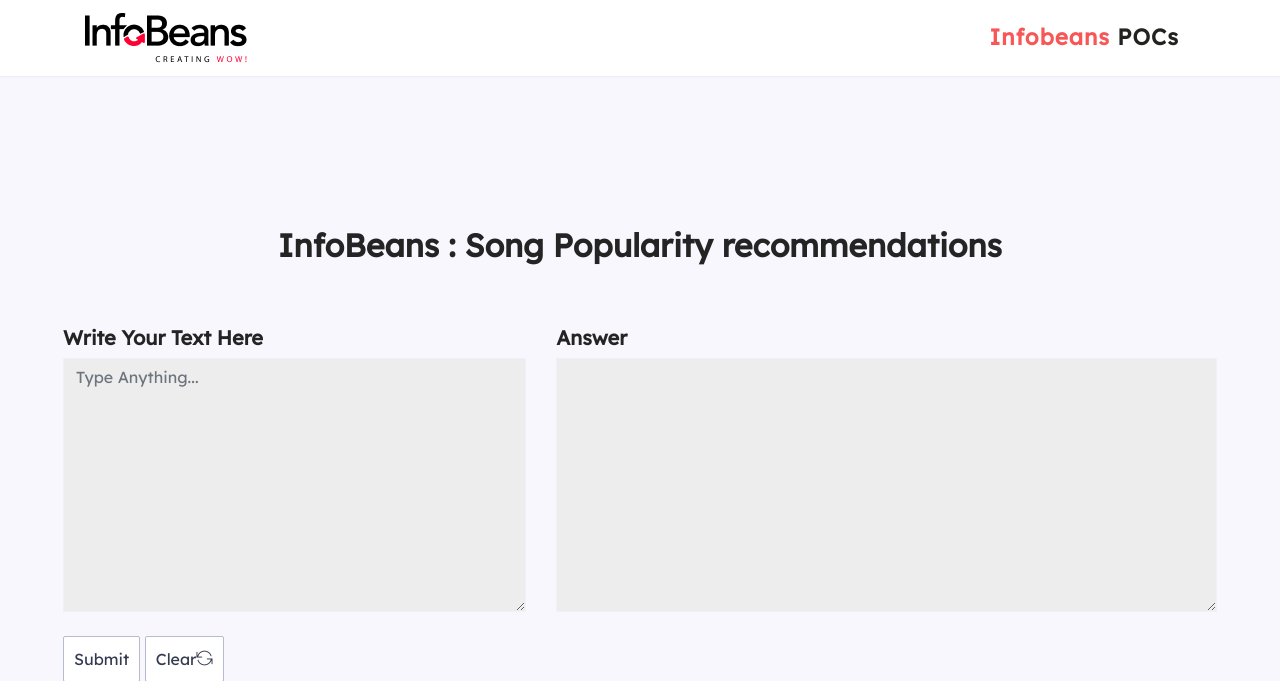
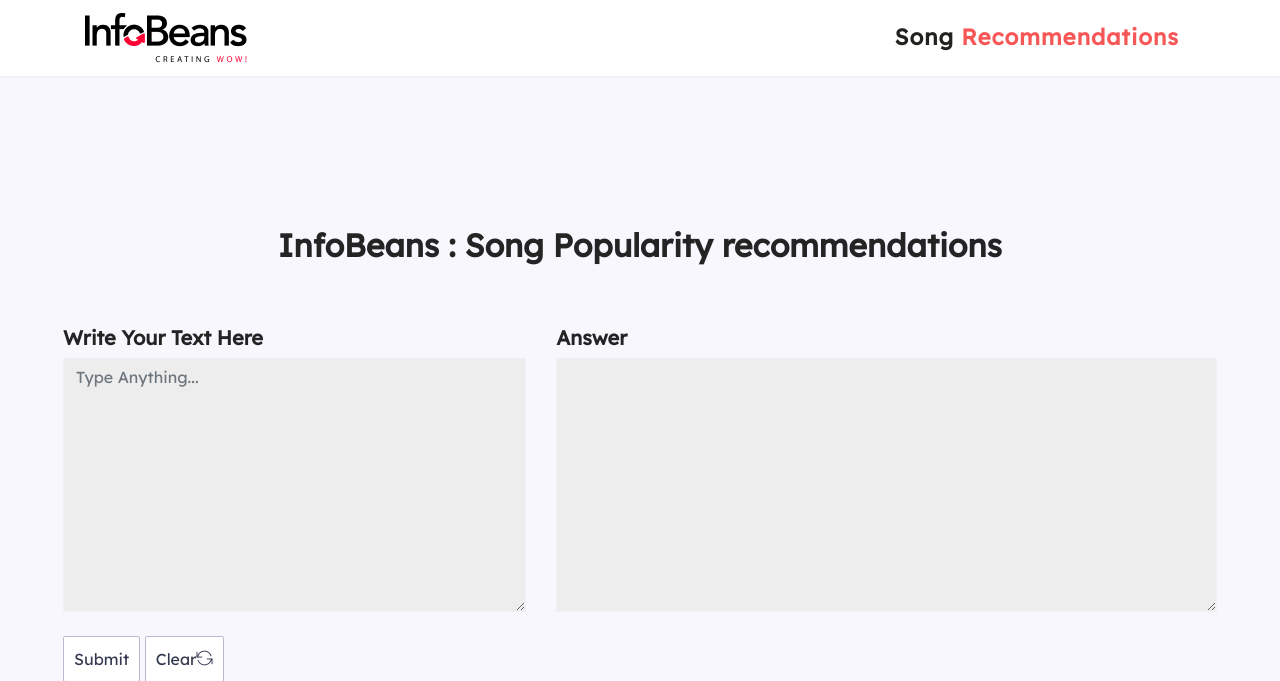
Before and after one commit to rahuldhamecha-infobeans/spam-ham-detection, a Flask app: page /popularity-based-recommendation in a window 1280 px wide. Shown: the top 681 px of the page. Run offline with Flask 3, Linux system fonts and the light colour scheme; parts of the project's set-up code (start-up, migrations or seed data) failed here and were passed over; some libraries are stand-ins or nearby versions; some web fonts are replaced.

Commit message:
update dyanamic logo right side title

```diff
--- a/app.py
+++ b/app.py
@@ -90,15 +90,16 @@
 
 @app.route("/popularity-based-recommendation", methods=["GET", "POST"])
 def popularity_based_recommendation():
+    title_brand = "Song <span>Recommendations</span>"
     if request.method == "POST":
          songname=request.form.get("song")
     else:
          songname=""
     if songname=="":
-        return render_template('song-recommendation.html',message='')
+        return render_template('song-recommendation.html',message='',title_brand=title_brand,)
     new_song_df1 = find_song(songname)
     if new_song_df1 is None:
-        return render_template('song-recommendation.html',message='invalid song ')
+        return render_template('song-recommendation.html',message='invalid song ',title_brand=title_brand,)
     new_song_df1 = new_song_df1.copy()
     new_song_df = new_song_df1.drop(columns=['name'])
     csv_path = os.path.join(app.root_path, 'static/csv', 'song_data.csv')
@@ -138,23 +139,18 @@
     # Get the names and predicted popularity scores of similar songs
     similar_song_names = songdata.iloc[similar_song_indices]['song_name']
     similar_song_popularities = predicted_popularity_scaled  # Use the same predicted popularity for all similar songs
-
-    # Print similar song names and predicted popularities
-    for song_name in similar_song_names:
-        print("Song:", song_name)
-        print("Predicted Popularity:", similar_song_popularities[0][0]*100)
-        print("=" * 30)
-    return render_template('song-recommendation.html', similar_songs=similar_song_names,song_predicted_rank=predicted_popularity,songname=songname)
+    return render_template('song-recommendation.html',title_brand=title_brand, similar_songs=similar_song_names,song_predicted_rank=predicted_popularity,songname=songname)
 
 @app.route("/mood-based-recommendation", methods=["GET", "POST"])
 def mood_based_recommendation():
+    title_brand = "Song <span>Recommendations</span>"
     if request.method == "POST":
         songname=request.form.get("song")
     else:
-        return render_template('mood-based-recommendation.html',common_mood='')
+        return render_template('mood-based-recommendation.html',common_mood='',title_brand=title_brand,)
     new_song_df = find_mood_based_song(songname)
     if new_song_df is None:
-        return render_template('mood-based-recommendation.html',common_mood='',message='invalid song ')
+        return render_template('mood-based-recommendation.html',common_mood='',message='invalid song ',title_brand=title_brand,)
     mood_csv_path = os.path.join(app.root_path, 'static/csv', 'data_moods.csv')
     df = pd.read_csv(mood_csv_path)
     X = df.loc[:, 'popularity':'time_signature']
@@ -195,7 +191,7 @@
     similar_songs_df = pd.concat(similar_songs, ignore_index=True)
     print("Similar Songs with Predicted Mood:")
     print(similar_songs_df[['name', 'mood']])
-    return render_template('mood-based-recommendation.html',songname=songname,similar_songs=similar_songs_df,common_mood=most_common_mood)
+    return render_template('mood-based-recommendation.html',title_brand=title_brand,songname=songname,similar_songs=similar_songs_df,common_mood=most_common_mood)
 
 
 
--- a/templates/layouts/header.html
+++ b/templates/layouts/header.html
@@ -8,7 +8,7 @@
             <img src="{{ url_for('static', filename='pictures/Logo.png') }}" alt="">
 		  </a>
           <a class="navbar-brand" href="">
-              {{ navbar_brand|safe }}
+               {% if title_brand %} {{title_brand| safe}}{% else %} {{ navbar_brand|safe }} {% endif %}
           </a>
 
 		  <button class="navbar-toggler collapsed" type="button" data-toggle="collapse" data-target="#navbarsExample09" aria-controls="navbarsExample09" aria-expanded="false" aria-label="Toggle navigation">
--- a/templates/mood-based-recommendation.html
+++ b/templates/mood-based-recommendation.html
@@ -1,7 +1,7 @@
 {% extends 'layouts/base.html' %}
 
 {% block page_title %}
-    Song mood  Detection
+    Mood Based Songs Recommendations
 {% endblock %}
 
 {% block body_block %}
--- a/templates/song-recommendation.html
+++ b/templates/song-recommendation.html
@@ -1,7 +1,7 @@
 {% extends 'layouts/base.html' %}
 
 {% block page_title %}
-    Spam Ham Detection
+    Popularity Based Song Recommendations
 {% endblock %}
 
 {% block body_block %}
```
